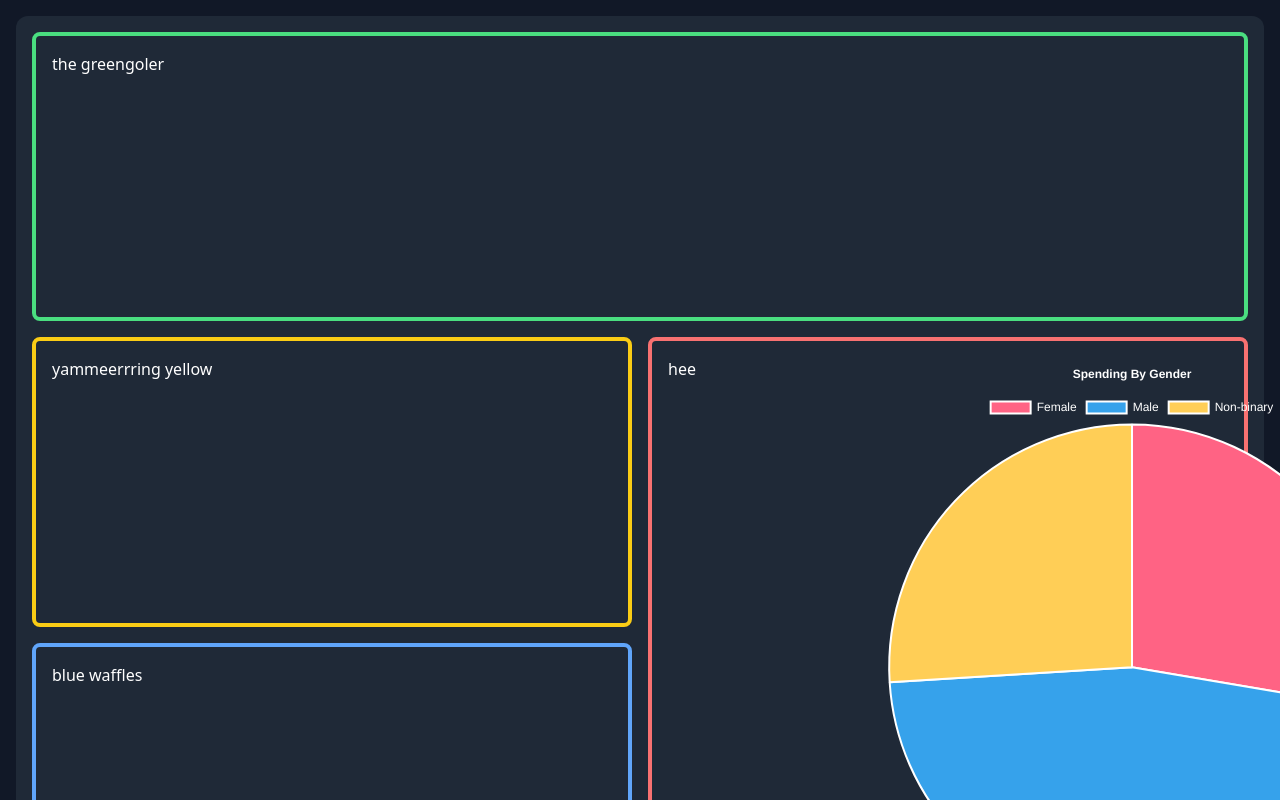
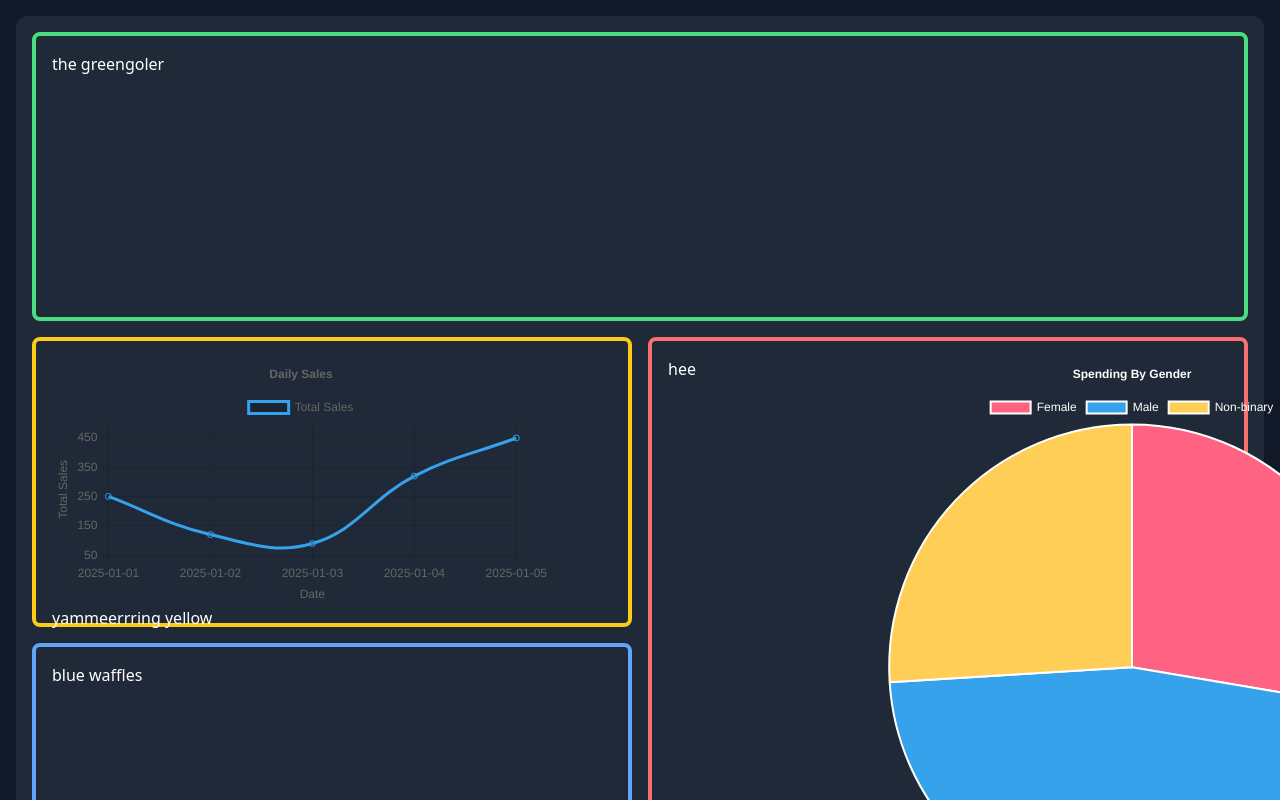
Before and after one commit to ccynth1a/sophie-project, a SvelteKit app: page / in a window 1280 px wide. Shown: the top 800 px of the page. Built offline with nearby package versions, Linux system fonts and the light colour scheme.

Commit message:
major refactor

```diff
--- /dev/null
+++ b/src/PieChart.svelte
@@ -0,0 +1,41 @@
+<script lang="ts">
+    import salesJSON from "$lib/sales.json"
+    import Chart from "./Chart.svelte";
+
+    const genderSales = salesJSON.sales.reduce((accumulator: any, sale) => {
+        accumulator[sale.gender] = (accumulator[sale.gender] || 0) + sale.total_spent;
+        return accumulator;
+    }, {});
+
+    const data = {
+        labels: Object.keys(genderSales),
+        datasets: [
+            {
+                label: 'Total Spending',
+                data: Object.values(genderSales),
+                backgroundColor: ['#FF6384', '#36A2EB', '#FFCE56'], // @PHOEBE - these r the colors used in the pie chart
+                color: '#FFFFFF' // @PHOEBE - this changes the text colour :33
+            }
+        ]
+    }
+
+    const options = {
+        responsive: true,
+        plugins: {
+            legend: {
+                position: 'top',
+                labels: {
+                    color: '#FFFFFF' // @PHOEBE
+                }
+            },
+            title: {
+                display: true,
+                text: "Spending By Gender",
+                color: '#FFFFFF' // @PHOEBE
+            }
+        }
+    };
+
+</script>
+
+<Chart type="pie" {data} {options} />
--- /dev/null
+++ b/src/SalesChart.svelte
@@ -0,0 +1,50 @@
+<script lang="ts">
+    import salesJSON from "$lib/sales.json"
+    import Chart from "./Chart.svelte";
+
+    const dailySales = salesJSON.sales.reduce((accumulator: any, sale) => {
+        accumulator[sale.purchase_date] = (accumulator[sale.purchase_date] || 0) + sale.total_spent;
+        return accumulator
+    }, {})
+
+    const data = {
+        labels: Object.keys(dailySales),
+        datasets: [
+            {
+                label: 'Total Sales',
+                data: Object.values(dailySales),
+                borderColor: '#36A2EB', // @PHOEBE
+                tension: 0.4, // @PHOEBE
+                fill: false
+            }
+        ]
+    }
+
+    const options = {
+        responsive: true,
+        plugins: {
+            legend: {
+                position: 'top' // @PHOEBE
+            },
+            title: {
+                display: true,
+                text: "Daily Sales"
+            }
+        },
+        scales: {
+            x: {
+                title: {
+                    display: true,
+                    text: 'Date'
+                }
+            },
+            y: {
+                title: {
+                    display: true,
+                    text: "Total Sales"
+                }
+            }
+        }
+    }
+</script>
+<Chart type="line" {data} {options} />
--- a/src/routes/+page.svelte
+++ b/src/routes/+page.svelte
@@ -3,83 +3,9 @@
     import { json } from '@sveltejs/kit';
     import { onMount } from 'svelte';
     import Chart from '../Chart.svelte';
+    import PieChart from '../PieChart.svelte';
+    import SalesChart from '../SalesChart.svelte';
 
-    const genderSales = salesJSON.sales.reduce((accumulator: any, sale) => {
-        accumulator[sale.gender] = (accumulator[sale.gender] || 0) + sale.total_spent;
-        return accumulator;
-    }, {});
-
-    const pieChartData = {
-        labels: Object.keys(genderSales),
-        datasets: [
-            {
-                label: 'Total Spending',
-                data: Object.values(genderSales),
-                backgroundColor: ['#FF6384', '#36A2EB', '#FFCE56'], // @PHOEBE - these r the colors used in the pie chart
-                color: '#FFFFFF' // @PHOEBE - this changes the text colour :33
-            }
-        ]
-    }
-
-    const pieChartOptions = {
-        responsive: true,
-        plugins: {
-            legend: {
-                position: 'top',
-                labels: {
-                    color: '#FFFFFF' // @PHOEBE
-                }
-            },
-            title: {
-                display: true,
-                text: "Spending By Gender",
-                color: '#FFFFFF' // @PHOEBE
-            }
-        }
-    };
-
-    const dailySales = salesJSON.sales.reduce((accumulator: any, sale) => {
-        accumulator[sale.purchase_date] = (accumulator[sale.purchase_date] || 0) + sale.total_spent;
-        return accumulator
-    }, {})
-
-    const salesChartData = {
-        labels: Object.keys(dailySales),
-        datasets: {
-            label: 'Total Sales',
-            data: Object.values(dailySales),
-            borderColor: '#36A2EB', // @PHOEBE
-            tension: 0.4, // @PHOEBE
-            fill: false
-        }
-    }
-
-    const salesChartOptions = {
-        responsive: true,
-        plugins: {
-            legend: {
-                position: 'top' // @PHOEBE
-            },
-            title: {
-                display: true,
-                text: "Daily Sales"
-            }
-        },
-        scales: {
-            x: {
-                title: {
-                    display: true,
-                    text: 'Date'
-                }
-            },
-            y: {
-                title: {
-                    display: true,
-                    text: "Total Sales"
-                }
-            }
-        }
-    }
 </script>
 
 <!-- <p>Sales: {calculateSalesByGender()}</p> -->
@@ -97,13 +23,14 @@
                 </div>
                 <!-- middle left thang -->
                 <div class=" border-4 border-yellow-400 rounded-lg p-4 col-span-1 ">
+                    <SalesChart />
                     yammeerrring yellow
                 </div>
                 <!-- bottom right thang :3 -->
                 <div class=" border-4 border-red-400 rounded-lg p-4 col-span-1 row-span-2 ">
                     <div class=" grid grid-rows-1 grid-cols-3 w-fit h-full ">
                         <div>hee</div>
-                        <Chart type="pie" data={pieChartData} options={pieChartOptions} />
+                        <PieChart />
                     </div>
                 </div>
                 <div class=" border-4 border-blue-400 rounded-lg p-4 col-span-1 ">
```
